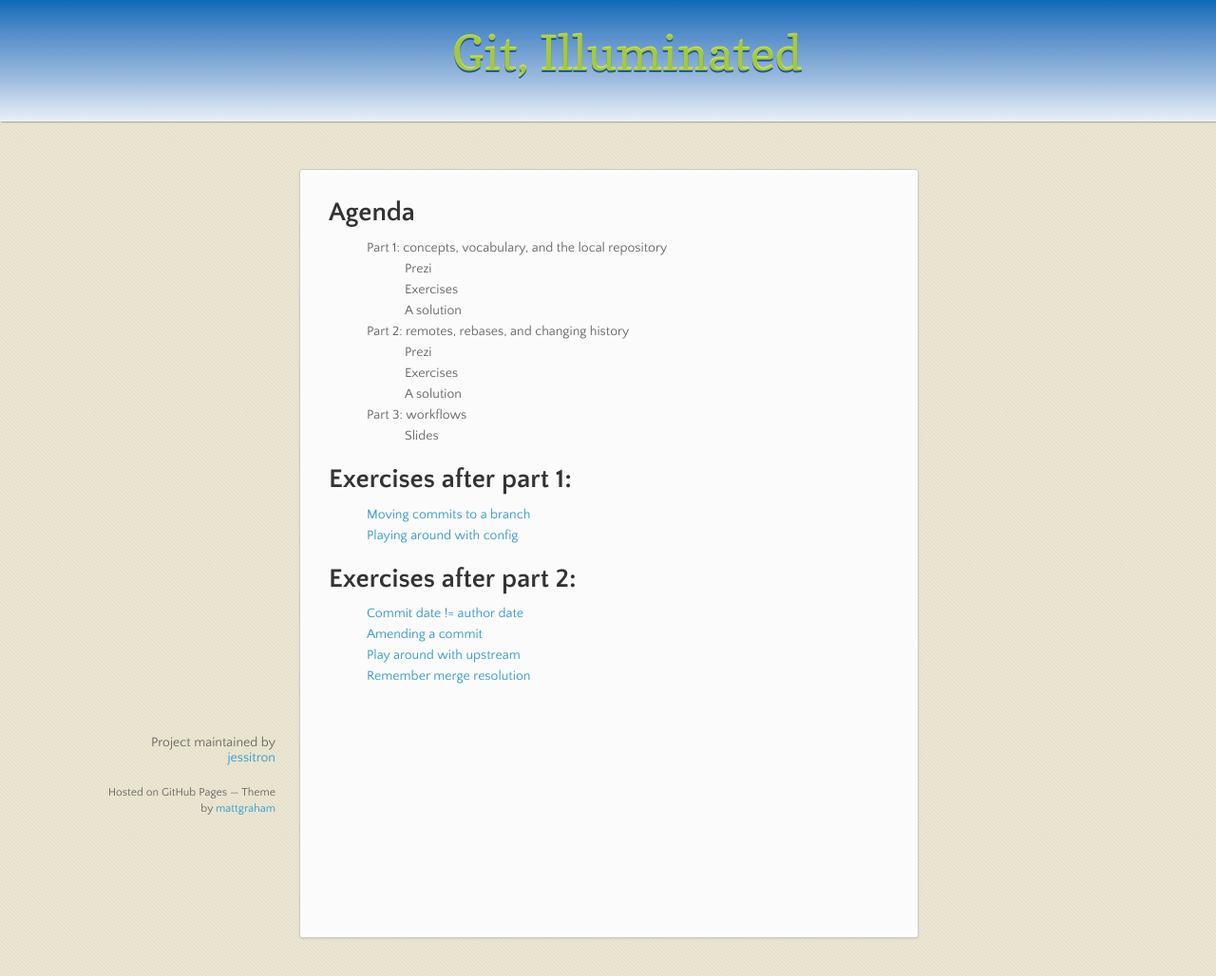
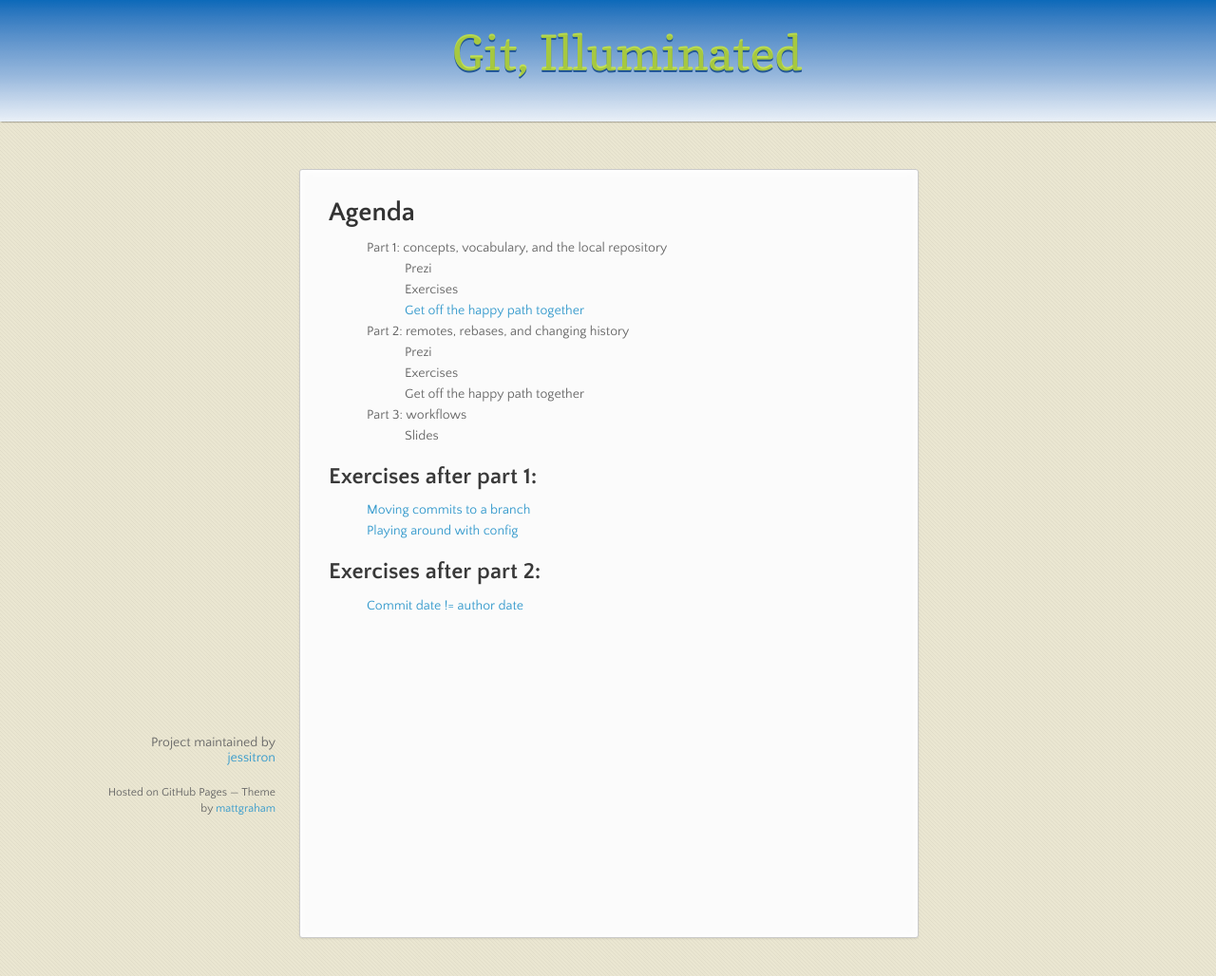
Before and after one commit to jessitron/git-happens, a Jekyll site: the page built from workshop.md, in a window 1280 px wide. Shown: the whole page at 95% size. Built offline with Jekyll 4.4.1, drawn with Linux system fonts in a browser that asks for light colours; nearby versions of some CDN libraries.

Commit message:
adjust exercise links

```diff
--- a/workshop.md
+++ b/workshop.md
@@ -8,21 +8,18 @@ saying: Workshop
 * Part 1: concepts, vocabulary, and the local repository
    * Prezi
    * Exercises
-   * A solution
+   * [Get off the happy path together](exercises/untrackedFiles.md)
 * Part 2: remotes, rebases, and changing history
    * Prezi
    * Exercises
-   * A solution
+   * Get off the happy path together
 * Part 3: workflows
    * Slides
 
 
-# Exercises after part 1:
+## Exercises after part 1:
    * [Moving commits to a branch](exercises/moveToBranch.html)
    * [Playing around with config](exercises/playWithConfig.html)
 
-# Exercises after part 2:
+## Exercises after part 2:
    * [Commit date != author date](exercises/commitDate.html)
-   * [Amending a commit](exercises/amend.html)
-   * [Play around with upstream](exercises/upstream.html)
-   * [Remember merge resolution](exercises/rerere.html)
```
